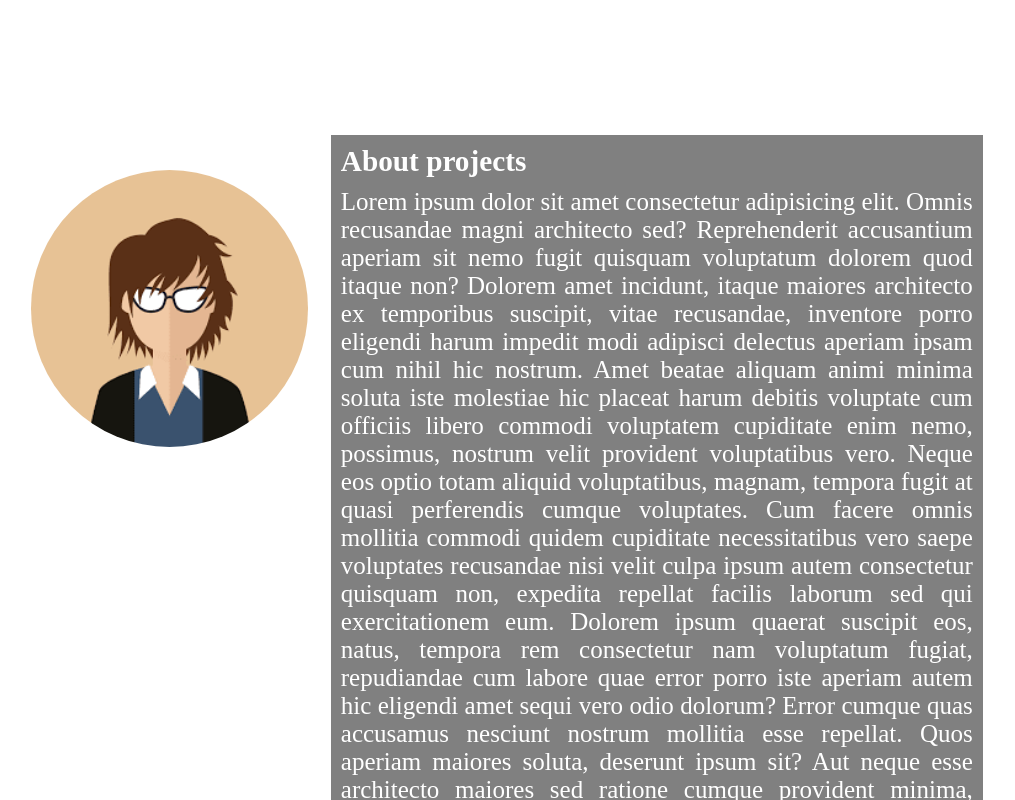
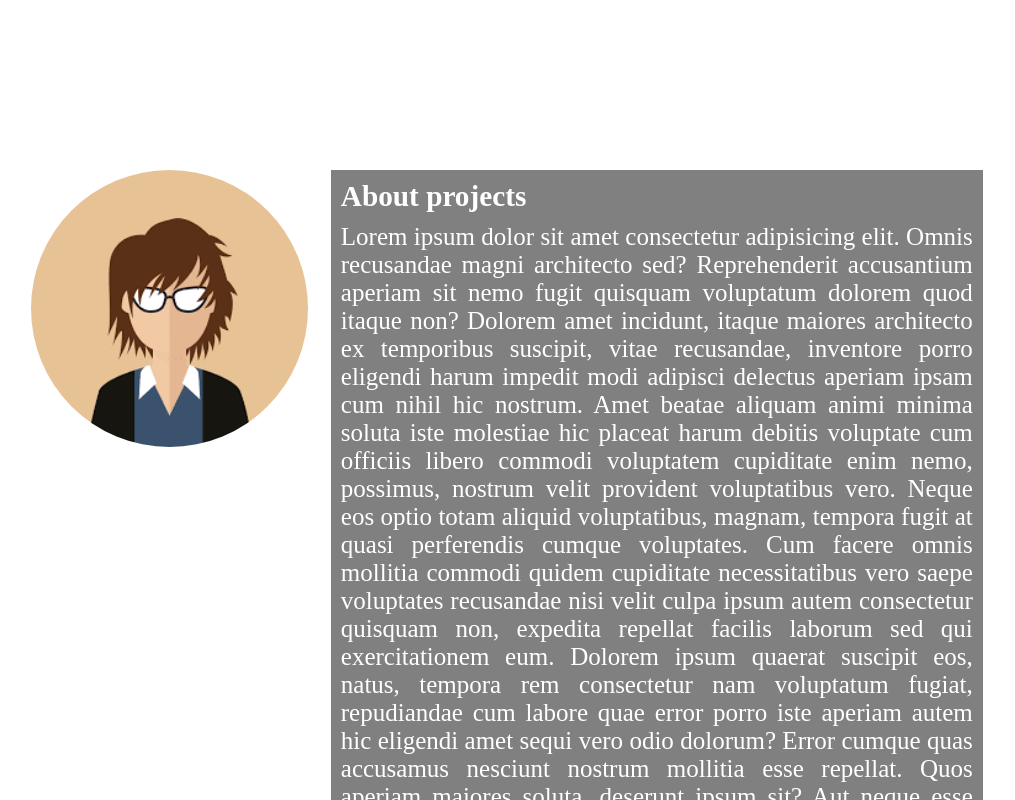
Before and after one commit to sumitrdm/fullstack-assignment-8, a plain HTML site: page index.html in a window 1280 px wide. Shown: the part 1520-2320 px from the top of the page, without its empty margins (0-1015 px from the left). Drawn offline with Linux system fonts and the light colour scheme.

Commit message:
margin added

```diff
--- a/index.html
+++ b/index.html
@@ -71,6 +71,7 @@ ul li a:hover{
 #box3 h1 {
     text-align: center ;
     margin-bottom: 20px;
+
 }
 .circle{
     float: left;
@@ -88,8 +89,9 @@ ul li a:hover{
 
 }
 #left-side{
+    margin-top: 35px;
     width: 50%;
-    height: 98vh;
+    height: 100vh;
     float: left;
      background-color: gray;
      color: white;
@@ -102,7 +104,7 @@ ul li a:hover{
 {
  text-align: left;
  margin:0;
-  margin-bottom: 10px;
+margin-bottom: 10px;
 
         }
 #right-side
```
